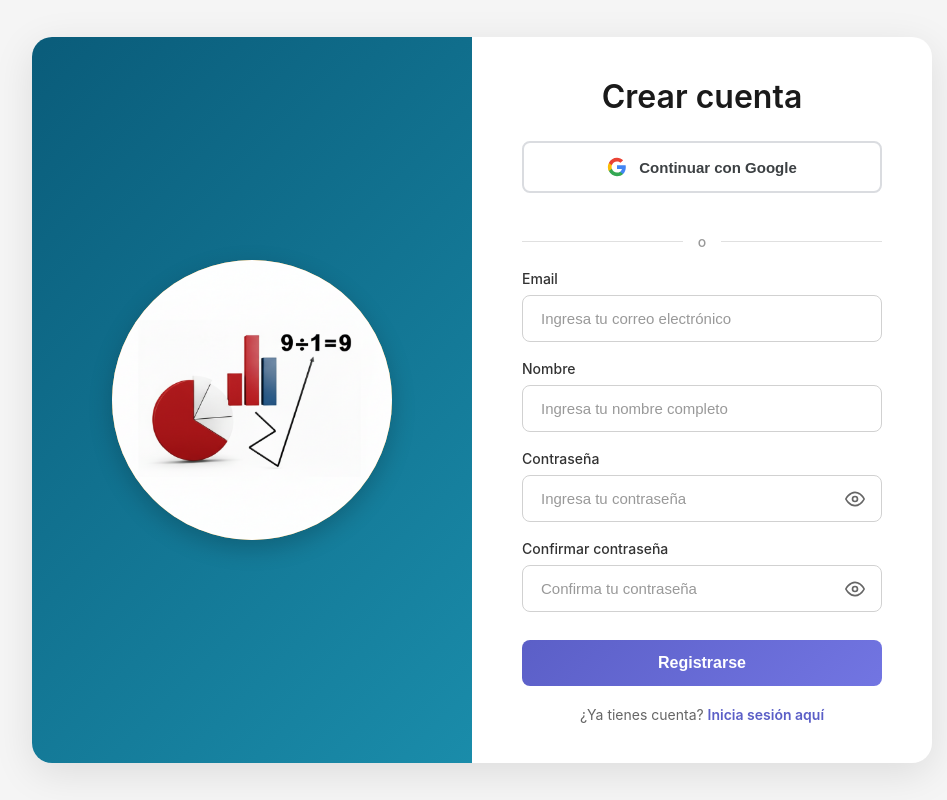
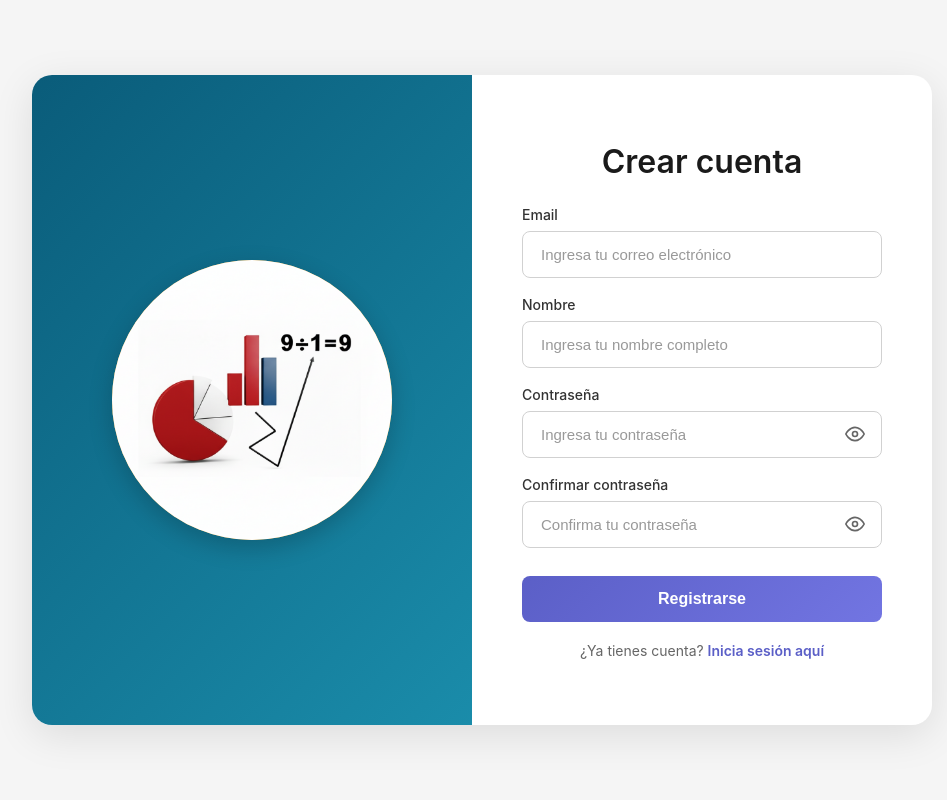
Before and after one commit to IDS-Mandujano/agenda_front, a plain HTML site: page paginas/Crear_CuentaC.html in a window 1280 px wide. Shown: the whole page, without its empty margins (158-1105 px from the left). Drawn offline with Linux system fonts and the light colour scheme.

Commit message:
cambios finales

```diff
--- a/paginas/Crear_CuentaC.html
+++ b/paginas/Crear_CuentaC.html
@@ -18,24 +18,6 @@
 
         <div class="panel-derecho">
             <h1>Crear cuenta</h1>
-
-            <!-- Botón de Google -->
-            <button type="button" class="btn-google" id="btn-google">
-                <svg class="google-icon" viewBox="0 0 24 24" xmlns="http://www.w3.org/2000/svg">
-                    <path d="M22.56 12.25c0-.78-.07-1.53-.2-2.25H12v4.26h5.92c-.26 1.37-1.04 2.53-2.21 3.31v2.77h3.57c2.08-1.92 3.28-4.74 3.28-8.09z" fill="#4285F4"/>
-                    <path d="M12 23c2.97 0 5.46-.98 7.28-2.66l-3.57-2.77c-.98.66-2.23 1.06-3.71 1.06-2.86 0-5.29-1.93-6.16-4.53H2.18v2.84C3.99 20.53 7.7 23 12 23z" fill="#34A853"/>
-                    <path d="M5.84 14.09c-.22-.66-.35-1.36-.35-2.09s.13-1.43.35-2.09V7.07H2.18C1.43 8.55 1 10.22 1 12s.43 3.45 1.18 4.93l2.85-2.22.81-.62z" fill="#FBBC05"/>
-                    <path d="M12 5.38c1.62 0 3.06.56 4.21 1.64l3.15-3.15C17.45 2.09 14.97 1 12 1 7.7 1 3.99 3.47 2.18 7.07l3.66 2.84c.87-2.6 3.3-4.53 6.16-4.53z" fill="#EA4335"/>
-                </svg>
-                Continuar con Google
-            </button>
-
-            <!-- Separador -->
-            <div class="separador">
-                <span class="linea"></span>
-                <span class="texto-separador">o</span>
-                <span class="linea"></span>
-            </div>
 
             <form class="formulario-registro">
                 <div class="grupo-campo">
```
Also changed, not shown: index.html (+0 -4 lines).
